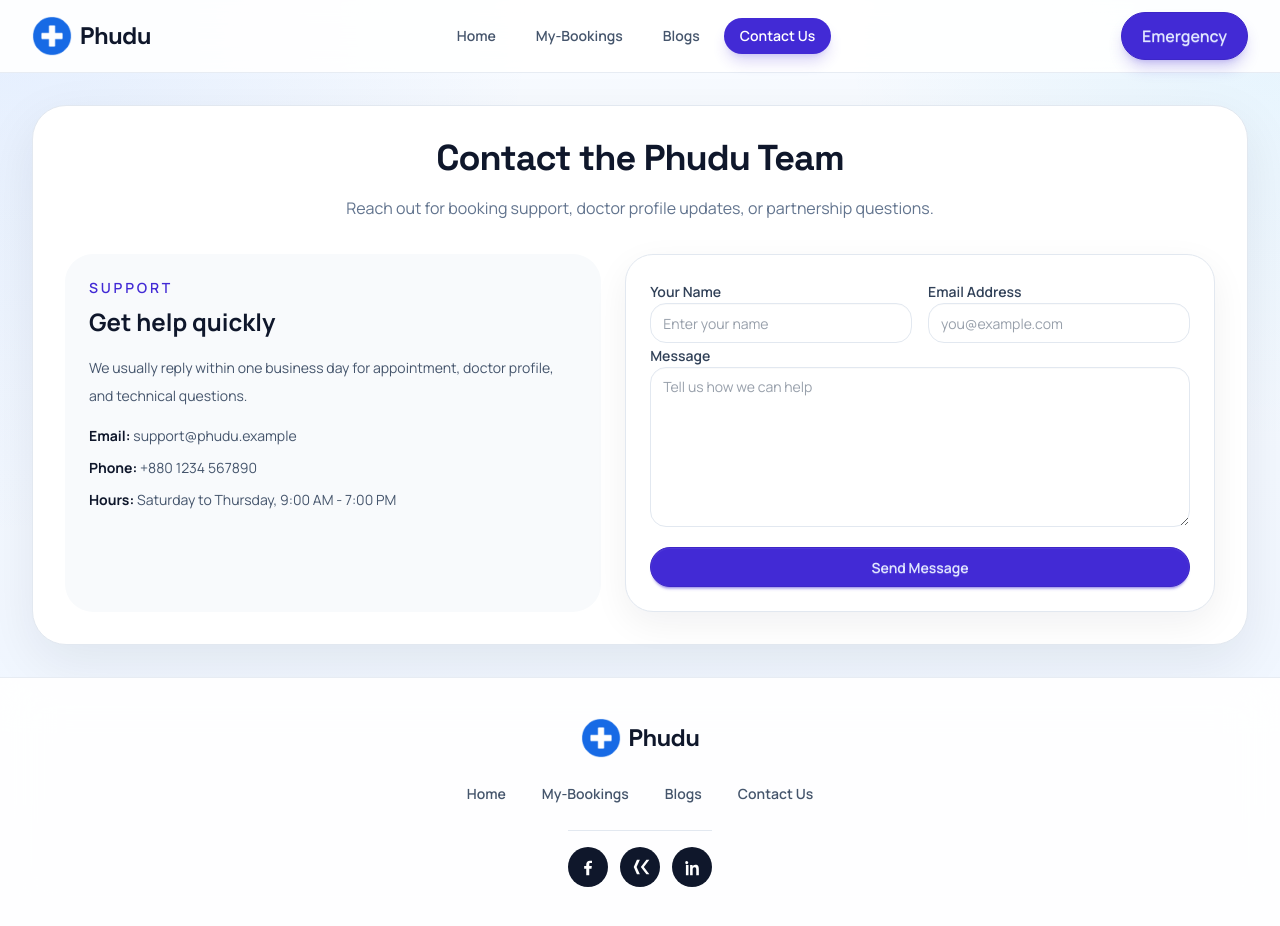
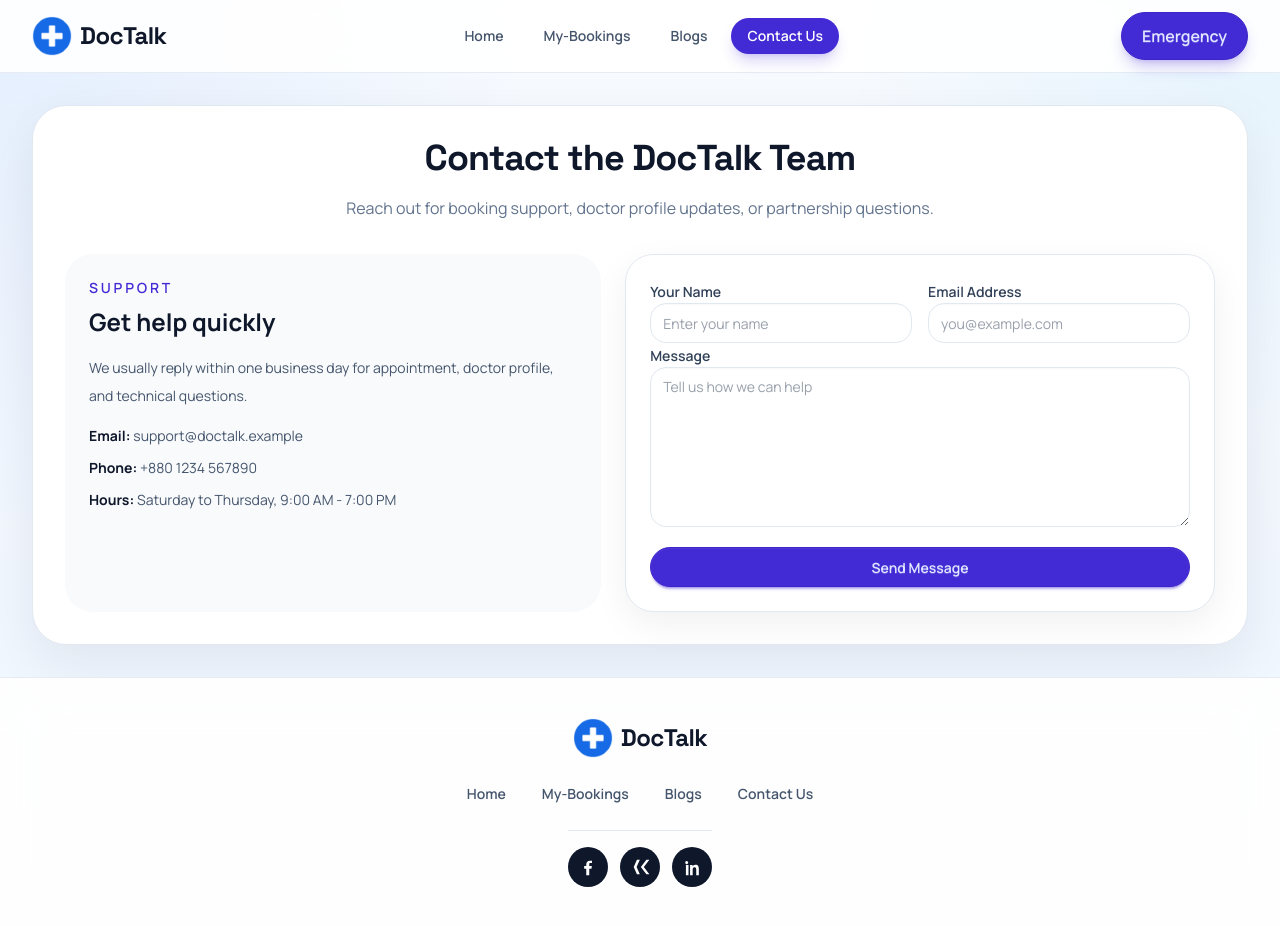
Before and after one commit to munyimJR/b11-a08-doctor-appointments, a React (Vite) app: page /contact-us in a window 1280 px wide. Built offline with nearby package versions, Linux system fonts and the light colour scheme.

Commit message:
Update branding, banner sources, doctor image links, and clean build output

```diff
--- a/src/components/AppShell.jsx
+++ b/src/components/AppShell.jsx
@@ -6,12 +6,12 @@ import { Navbar } from "./Navbar.jsx";
 import { Footer } from "./Footer.jsx";
 
 const titleFromPath = (pathname) => {
-  if (pathname === "/") return "Phudu | Home";
-  if (pathname === "/bookings") return "Booking | Phudu";
-  if (pathname === "/blogs") return "Blogs | Phudu";
-  if (pathname === "/contact-us") return "Contact Us | Phudu";
-  if (pathname.startsWith("/doctors/")) return "Doctor Details | Phudu";
-  return "Page not found | Phudu";
+  if (pathname === "/") return "DocTalk | Home";
+  if (pathname === "/bookings") return "Booking | DocTalk";
+  if (pathname === "/blogs") return "Blogs | DocTalk";
+  if (pathname === "/contact-us") return "Contact Us | DocTalk";
+  if (pathname.startsWith("/doctors/")) return "Doctor Details | DocTalk";
+  return "Page not found | DocTalk";
 };
 
 export function AppShell({ children }) {
--- a/src/components/Footer.jsx
+++ b/src/components/Footer.jsx
@@ -34,11 +34,11 @@ export function Footer() {
         <Link to="/" className="flex items-center gap-2 text-slate-900">
           <img
             src={brandAssets.logoImage}
-            alt="Phudu"
+            alt="DocTalk"
             className="h-10 w-auto"
           />
           <span className="font-(family-name:--font-heading) text-2xl font-bold tracking-tight">
-            Phudu
+            DocTalk
           </span>
         </Link>
 
--- a/src/components/Navbar.jsx
+++ b/src/components/Navbar.jsx
@@ -15,11 +15,11 @@ export function Navbar() {
         <Link to="/" className="flex items-center gap-2 text-slate-900">
           <img
             src={brandAssets.logoImage}
-            alt="Phudu"
+            alt="DocTalk"
             className="h-10 w-auto"
           />
           <span className="font-(family-name:--font-heading) text-2xl font-bold tracking-tight">
-            Phudu
+            DocTalk
           </span>
         </Link>
 
--- a/src/pages/BlogsPage.jsx
+++ b/src/pages/BlogsPage.jsx
@@ -25,7 +25,7 @@ const articles = [
 ];
 
 export function BlogsPage() {
-  usePageChrome({ footerVisible: true, title: "Blogs | Phudu" });
+  usePageChrome({ footerVisible: true, title: "Blogs | DocTalk" });
 
   return (
     <div className="mx-auto w-full max-w-7xl px-4 py-6 sm:px-6 lg:px-8 lg:py-8">
--- a/src/pages/BookingsPage.jsx
+++ b/src/pages/BookingsPage.jsx
@@ -38,7 +38,7 @@ function TriangleBar(props) {
 export function BookingsPage() {
   const { bookedDoctors, cancelDoctor } = useApp();
 
-  usePageChrome({ footerVisible: true, title: "Booking | Phudu" });
+  usePageChrome({ footerVisible: true, title: "Booking | DocTalk" });
 
   const chartData = useMemo(
     () =>
--- a/src/pages/ContactUsPage.jsx
+++ b/src/pages/ContactUsPage.jsx
@@ -1,14 +1,14 @@
 import { usePageChrome } from "../hooks/usePageChrome.js";
 
 export function ContactUsPage() {
-  usePageChrome({ footerVisible: true, title: "Contact Us | Phudu" });
+  usePageChrome({ footerVisible: true, title: "Contact Us | DocTalk" });
 
   return (
     <div className="mx-auto w-full max-w-7xl px-4 py-6 sm:px-6 lg:px-8 lg:py-8">
       <section className="rounded-[34px] border border-slate-200 bg-white p-6 shadow-[0_18px_54px_rgba(15,23,42,0.08)] sm:p-8">
         <div className="mx-auto max-w-3xl text-center">
           <h1 className="font-(family-name:--font-heading) text-3xl font-bold tracking-tight text-slate-900 sm:text-4xl">
-            Contact the Phudu Team
+            Contact the DocTalk Team
           </h1>
           <p className="mt-4 text-sm leading-7 text-slate-500 sm:text-base">
             Reach out for booking support, doctor profile updates, or
@@ -33,7 +33,7 @@ export function ContactUsPage() {
             <div className="space-y-3 text-sm text-slate-600">
               <p>
                 <strong className="text-slate-900">Email:</strong>{" "}
-                support@phudu.example
+                support@doctalk.example
               </p>
               <p>
                 <strong className="text-slate-900">Phone:</strong> +880 1234
--- a/src/pages/DoctorDetailsPage.jsx
+++ b/src/pages/DoctorDetailsPage.jsx
@@ -13,12 +13,12 @@ export function DoctorDetailsPage() {
 
   usePageChrome({
     footerVisible: true,
-    title: doctor ? `${doctor.name} | Phudu` : "Doctor Details | Phudu",
+    title: doctor ? `${doctor.name} | DocTalk` : "Doctor Details | DocTalk",
   });
 
   useEffect(() => {
     if (doctor) {
-      document.title = `${doctor.name} | Phudu`;
+      document.title = `${doctor.name} | DocTalk`;
     }
   }, [doctor]);
 
--- a/src/pages/ErrorState.jsx
+++ b/src/pages/ErrorState.jsx
@@ -2,7 +2,7 @@ import { Link } from "react-router-dom";
 import { usePageChrome } from "../hooks/usePageChrome.js";
 
 export function ErrorState({ title, message, footerVisible = false }) {
-  usePageChrome({ footerVisible, title: `${title} | Phudu` });
+  usePageChrome({ footerVisible, title: `${title} | DocTalk` });
 
   return (
     <div className="mx-auto flex w-full max-w-4xl items-center justify-center px-4 py-16 sm:px-6 lg:px-8 lg:py-24">
--- a/src/pages/HomePage.jsx
+++ b/src/pages/HomePage.jsx
@@ -18,7 +18,7 @@ export function HomePage() {
   const [showAll, setShowAll] = useState(false);
   const [searchText, setSearchText] = useState("");
 
-  usePageChrome({ footerVisible: true, title: "Phudu | Home" });
+  usePageChrome({ footerVisible: true, title: "DocTalk | Home" });
 
   const filteredDoctors = useMemo(() => {
     const query = searchText.trim().toLowerCase();
@@ -156,7 +156,7 @@ export function HomePage() {
         <div className="mt-10 rounded-[28px] border border-sky-100 bg-white p-6 shadow-[0_18px_52px_rgba(15,23,42,0.08)]">
           <div className="flex flex-wrap items-center justify-between gap-3">
             <h3 className="font-(family-name:--font-heading) text-2xl font-bold text-slate-900">
-              Why patients choose Phudu
+              Why patients choose DocTalk
             </h3>
             <span className="badge badge-primary badge-outline rounded-full px-3 py-3 font-semibold">
               Responsive care flow
```
